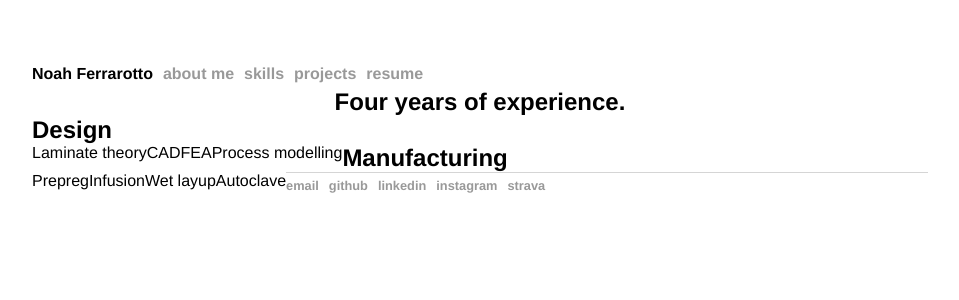
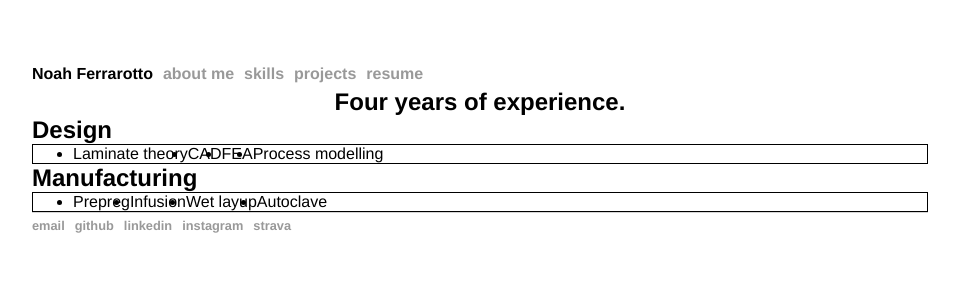
Before and after one commit to noahfer/noahfer.github.io, a Jekyll site: the page built from skills/index.md, in a window 1280 px wide. Shown: the top 300 px of the page, without its empty margins (160-1119 px from the left). Built offline with Jekyll 4.4.1, drawn with Linux system fonts in a browser that asks for light colours.

Commit message:
Update main.css

```diff
--- a/css/main.css
+++ b/css/main.css
@@ -24,7 +24,7 @@
 nav a:hover {
     text-decoration: underline;
 }
-/* Content */
+/* About */
 .flex-container {
     display: flex;
     flex-flow: row nowrap;
@@ -46,6 +46,43 @@
     color: #333;
     width: 100%;
 }
+/* Skills */
+#experience {
+    position: relative;
+    height: 40vh;
+    border: 1px solid black;
+}
+#xp-background {
+    position: absolute;
+    display: flex;
+    flex-direction: row;
+    width: 100%;
+    height: 100%;
+}
+#xp-background > div {
+    flex: 25%;
+    border: 1px dashed black;
+}
+
+#xp-text {
+    position: absolute;
+    display: flex;
+    width: 100%;
+    height: 100%;
+    justify-content: center;
+    align-items: center;
+}
+.skills {
+    display: flex;
+    flex-flow: row wrap;
+    border: 1px solid black;
+}
+.skills > div {
+    border: 1px dashed black;
+    width: 300px;
+    padding: 5px;
+    margin: 5px;
+}
 /* Footer */
 footer {
     display: flex;
@@ -64,29 +101,6 @@
 }
 footer a:hover {
     text-decoration: underline;
-}
-ul.skills {
-    list-style-type: none;
-    margin: 0px;
-    padding: 0px;
-}
-ul.skills > li {
-    float: left;
-  /*  padding: 0px;
-    text-align: center;*/
-}
-.grid-container {
-    display: grid;
-    grid-column-gap:10%;
-    grid-template-columns:30% 70%;
-}
-ul.posts {
-    margin: 20px auto 40px;
-    font-size: 1.5em;
-}
-
-ul.posts li {
-    list-style: none;
 }
 #blurb {
     display: flex;
@@ -112,4 +126,7 @@
     .profile {
         padding: 25px 50px;
     }
+    #xp-background {
+        flex-direction: column;
+    }
 }
```
